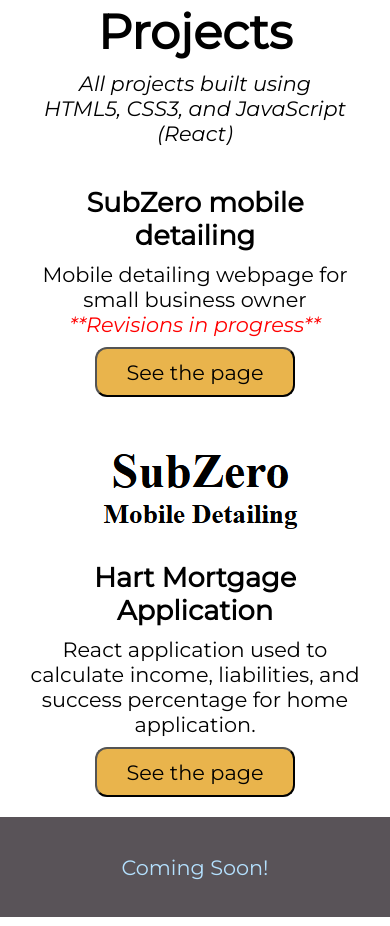
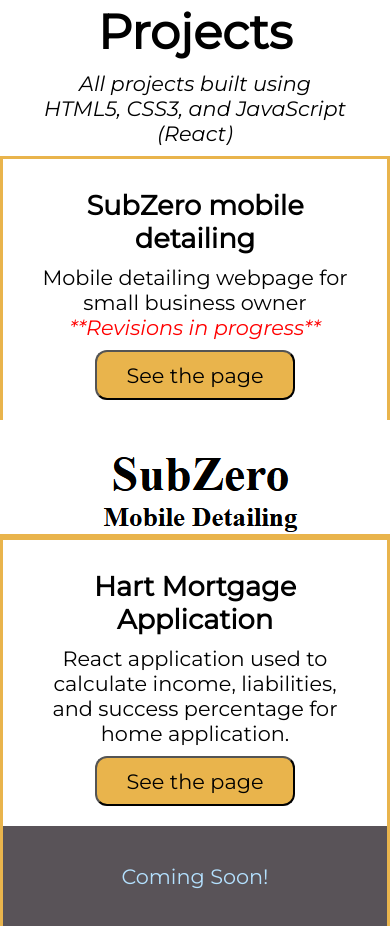
Before and after one commit to jschoff155/Jacob_Schoff_Portfolio_Page, a plain HTML site: page index.html in a window 390 px wide. Shown: the part 1717-2643 px from the top of the page. Drawn offline with Linux system fonts and the light colour scheme.

Commit message:
Fixed borders on mobile

```diff
--- a/Portfolio.css
+++ b/Portfolio.css
@@ -184,6 +184,9 @@ li{
         display:flex;
         flex-direction: column;
         min-height:200px;
+        border-style:solid;
+        border-width:3px;
+        border-color:#E9B44C;
     }
     .projectButtonArea{
         display:flex;
```
